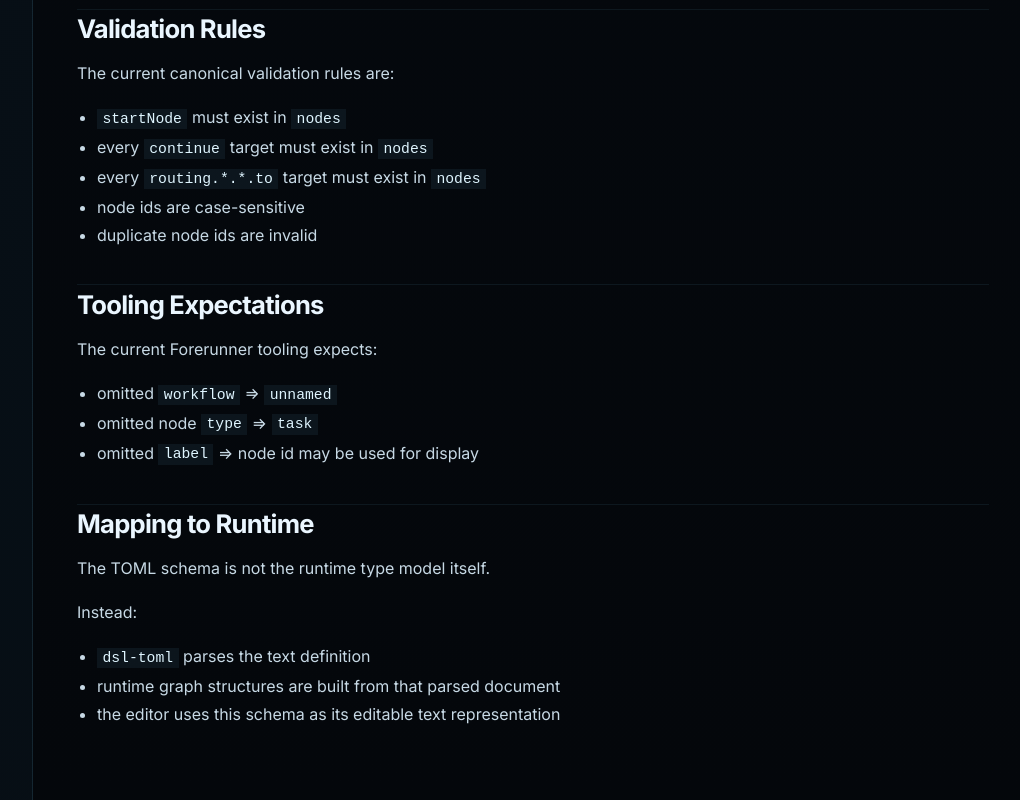
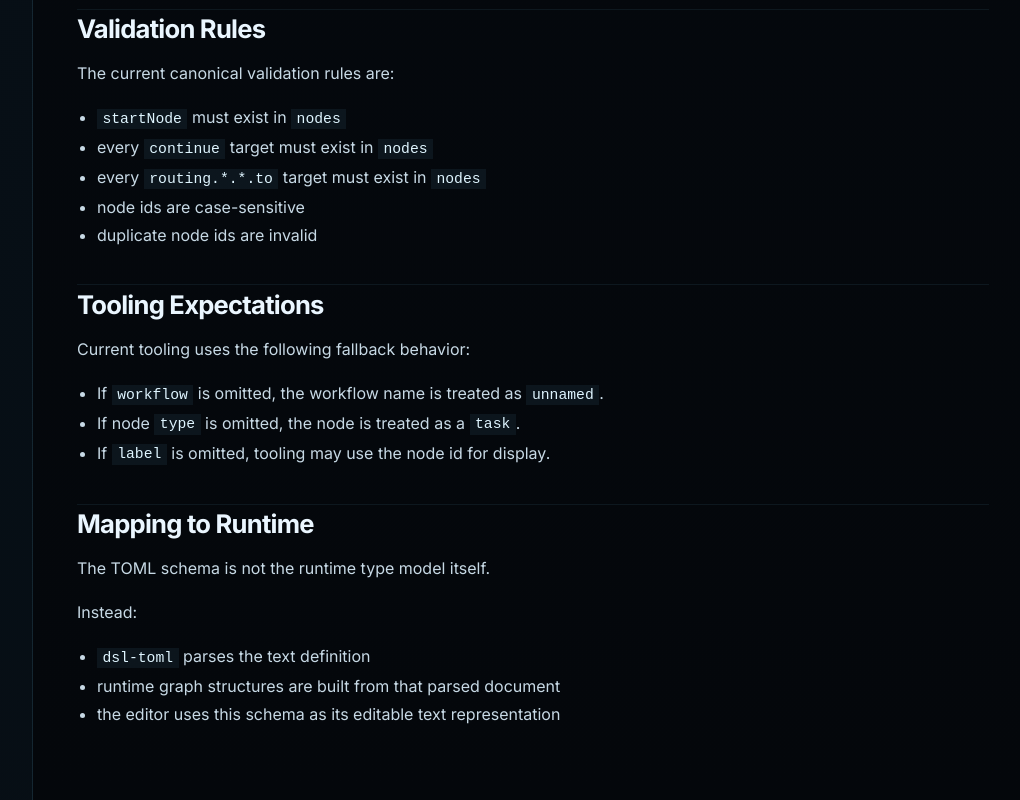
Before and after one commit to xgeoff/forerunner, a plain HTML site: page docs/SCHEMA.html in a window 1280 px wide. Shown: the part 3356-4156 px from the top of the page, without its empty margins (247-1267 px from the left). Drawn offline with Linux system fonts and the light colour scheme.

Commit message:
schema update

```diff
--- a/docs/SCHEMA.html
+++ b/docs/SCHEMA.html
@@ -198,11 +198,11 @@
 <li>duplicate node ids are invalid</li>
 </ul>
 <h2 id="tooling-expectations">Tooling Expectations</h2>
-<p>The current Forerunner tooling expects:</p>
+<p>Current tooling uses the following fallback behavior:</p>
 <ul>
-<li>omitted <code>workflow</code> =&gt; <code>unnamed</code></li>
-<li>omitted node <code>type</code> =&gt; <code>task</code></li>
-<li>omitted <code>label</code> =&gt; node id may be used for display</li>
+<li>If <code>workflow</code> is omitted, the workflow name is treated as <code>unnamed</code>.</li>
+<li>If node <code>type</code> is omitted, the node is treated as a <code>task</code>.</li>
+<li>If <code>label</code> is omitted, tooling may use the node id for display.</li>
 </ul>
 <h2 id="mapping-to-runtime">Mapping to Runtime</h2>
 <p>The TOML schema is not the runtime type model itself.</p>
```
Also changed, not shown: site/pages/SCHEMA.md (+4 -4 lines).
